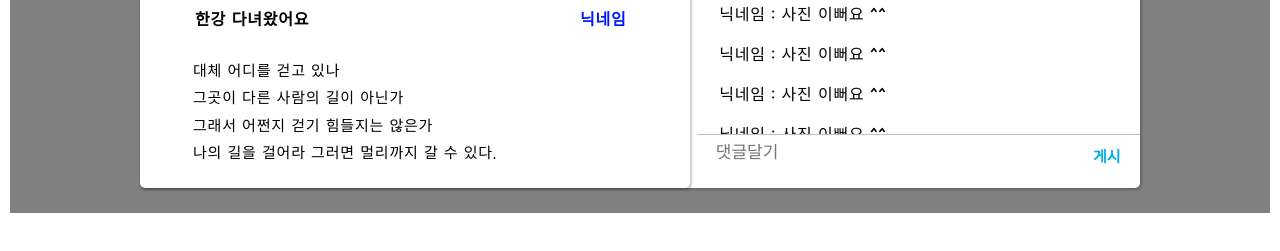
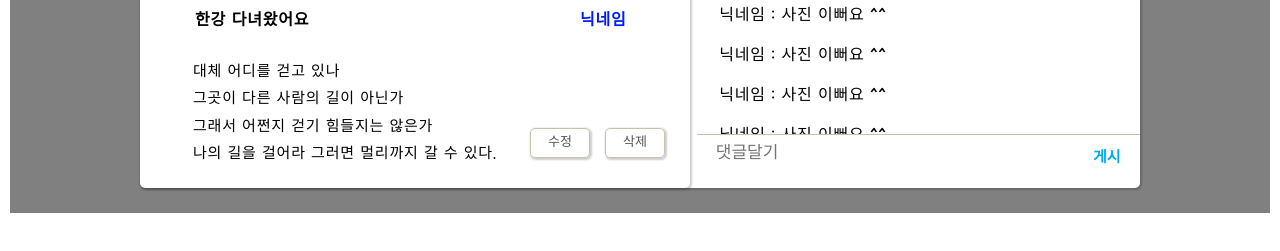
Before and after one commit to kangdahyeon/Project_nunadri, a plain HTML site: page view/community/feed/feed_view.html in a window 1280 px wide. Shown: the part 497-748 px from the top of the page. Drawn offline with Linux system fonts and the light colour scheme; a web font is replaced by a local one.

Commit message:
우테코

```diff
--- a/css/feed/feedview.css
+++ b/css/feed/feedview.css
@@ -122,16 +122,18 @@ button:hover, input:hover, a:hover {
 .edit_div {
     position:absolute;
     right:100px;
-    background-color: #fdef7b;
+    background-color: white;
+    box-shadow: 1px 1px 2px 1px rgb(0 0 0 / 20%);
     border-radius: 5px;
-    top: 30px;
+    top: 150px;
 }
 .delete_div{
 	position:absolute;
 	right:25px;
-	background-color: #fdef7b;
-	border-radius: 5px;
-	top: 30px;
+	background-color: white;
+    box-shadow: 1px 1px 2px 1px rgb(0 0 0 / 20%);
+    border-radius: 5px;
+	top: 150px;
 }
 .feedview_btn {
 	display: block;
--- a/view/community/feed/feed_view.html
+++ b/view/community/feed/feed_view.html
@@ -268,7 +268,12 @@
           <!-- feed creator nickname -->
           <a href="" class="v_nickname">닉네임</a>
 
-
+          <div class="edit_div">
+            <button class="v_edit feedview_btn" onclick="">수정</button>
+          </div>
+          <div class="delete_div">
+            <button class="v_delete feedview_btn">삭제</button>
+          </div>
 
 
           <!-- feed contents -->
```
Also changed, not shown: view/myhome/fleaMarket/fleamarket_detail.html (+9 -0 lines).
